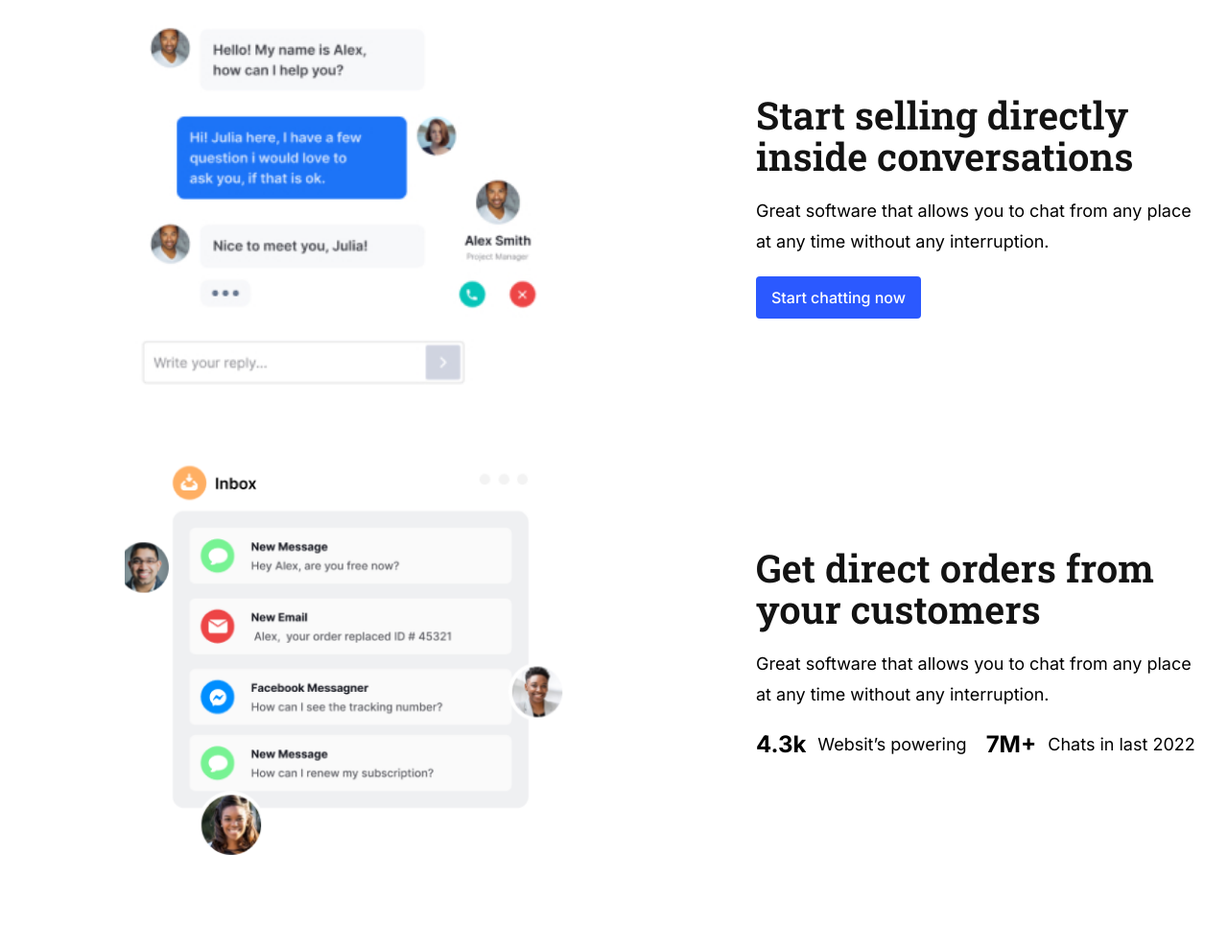
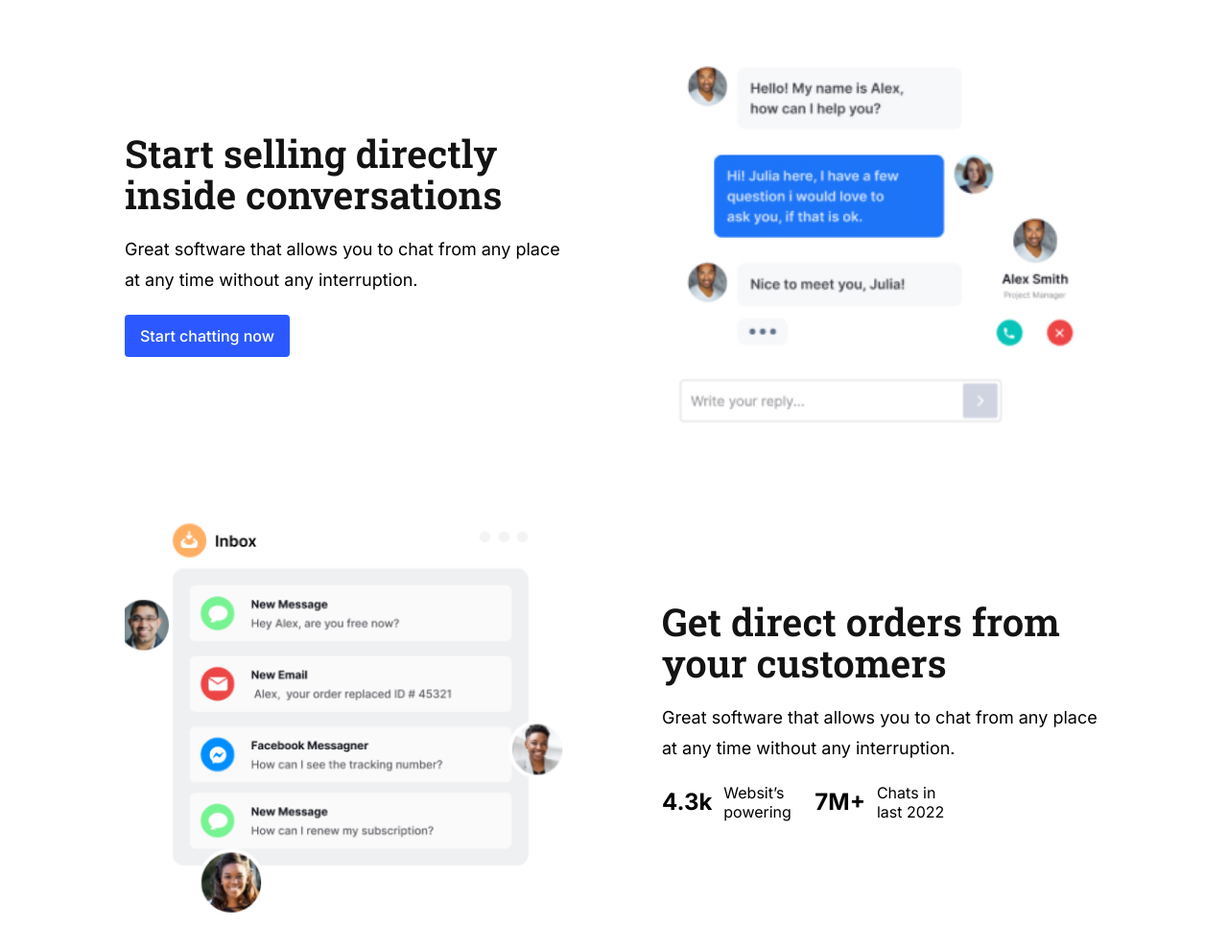
Before and after one commit to kilelx/lunaweb-integration, a website: page index.html in a window 1280 px wide. Shown: the part 1332-2322 px from the top of the page at 96% size. Before the commit the page ends 2267 px from the top, so only its background shows below. Drawn offline with Linux system fonts and the light colour scheme.

Commit message:
done: promote section

```diff
--- a/scss/layouts/_alternate.scss
+++ b/scss/layouts/_alternate.scss
@@ -3,31 +3,16 @@
     // flex-direction: column;
     // row-gap: 8rem;
     margin: 4rem 0;
+
     &__article {
         margin: 4rem 0;
-        @include sm {
-            display: flex;
-            align-items: center;
-            column-gap: 10rem;
 
-            .article__content, img {
-                max-width: 46rem;
-            }
-
-            // Last article
-            article:last-child {
-                .content__title {
-                    margin: 0 0 2rem;
-                }
-                img {
-                    display: none;
-                }
-            }
-        }
         img {
             max-width: 46rem;
-            margin: 0 auto;
             object-fit: contain;
+            @include no-mobile {
+                margin: 0 auto;
+            }
         }
 
         .content {
@@ -37,6 +22,7 @@
                 font-weight: 600;
                 color: $title-dark;
                 margin: 4rem 0 2rem;
+
                 @include sm {
                     margin-top: 0;
                     font-size: 4rem;
@@ -45,26 +31,65 @@
             }
         }
 
+        // On desktop
+        @include sm {
+            display: flex;
+            align-items: center;
+            justify-content: center;
+            column-gap: 10rem;
+            margin: 6rem 0;
+
+            // Changing the image order when it's an even item
+            &:nth-child(even) {
+                img {
+                    order: 2;
+                }
+            }
+
+            .article__content,
+            img {
+                max-width: 46rem;
+            }
+
+            // Last article
+            article:last-child {
+                .content__title {
+                    margin: 0 0 2rem;
+                }
+
+                img {
+                    display: none;
+                }
+            }
+        }
+
+        // If there is a CTA
         & .btn {
             margin-top: 2rem;
         }
 
+        // Small stat section
         .stats__wrapper {
             display: flex;
             column-gap: 2rem;
             margin-top: 2rem;
+
             .stat {
                 &__wrapper {
                     display: flex;
                     align-items: center;
                     column-gap: 1.2rem;
                 }
+
                 &__number {
                     font-size: 2.4rem;
                     font-weight: 700;
                 }
-                &__number {
+
+                &__expl {
                     max-width: 7.5rem;
+                    font-size: 1.6rem;
+                    line-height: normal;
                 }
             }
         }
```
Also changed, not shown: css/styles.css, 1 other file.
